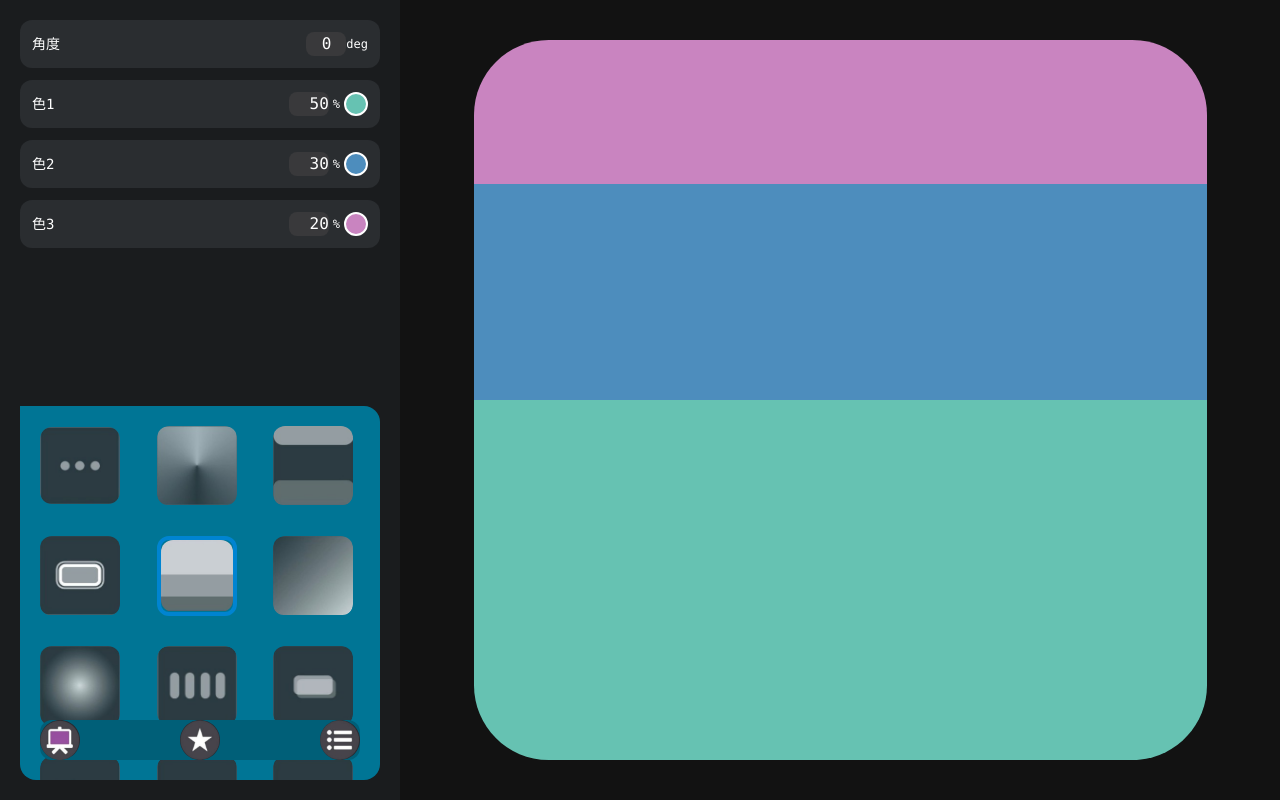
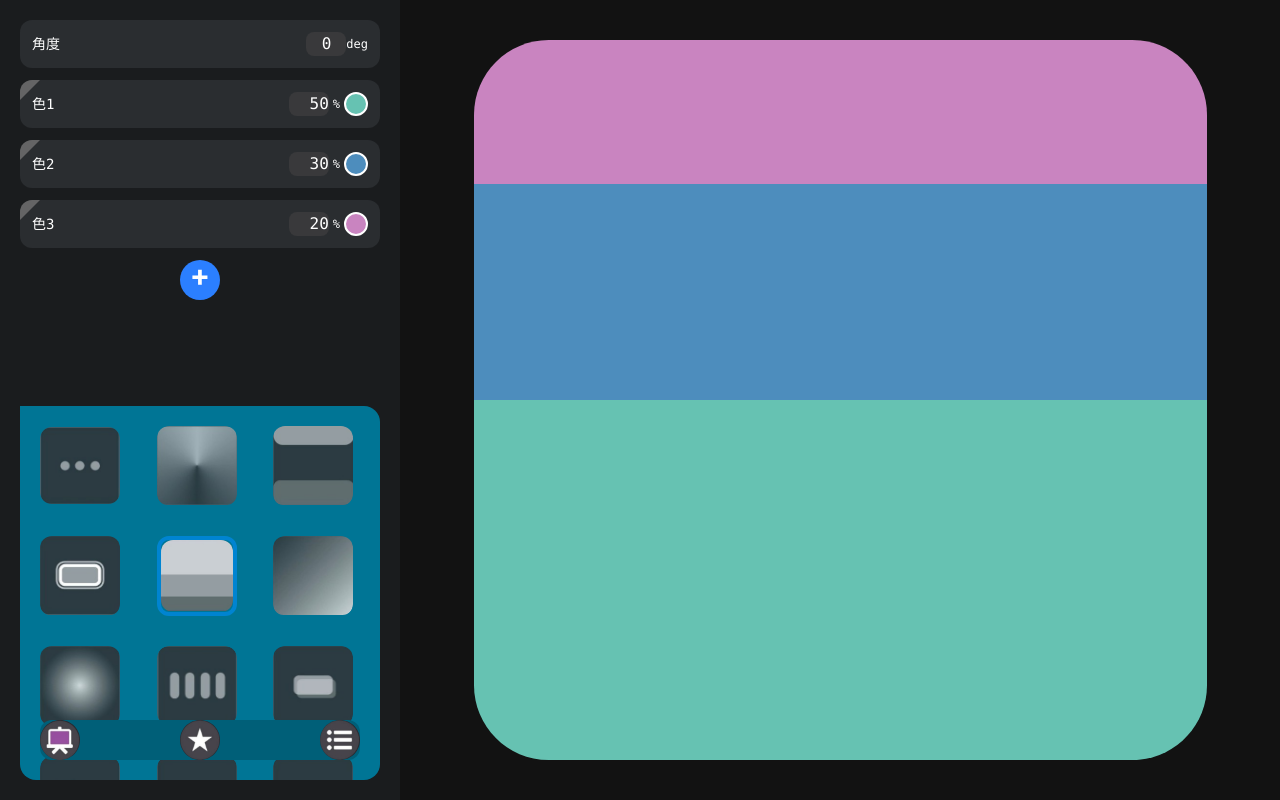
Before and after one commit to re-fuku/color-conmbination-app, a React (Vite) app: page / in a window 1280 px wide. Both pictures are taken after a click on the button 196 px from the left and 575 px from the top of the page. Built offline with nearby package versions, Linux system fonts and the light colour scheme.

Commit message:
DeleteButtonの作成完了

```diff
--- a/src/components/sidepanels/SettingPanel.tsx
+++ b/src/components/sidepanels/SettingPanel.tsx
@@ -1,9 +1,11 @@
-import { Input } from "postcss";
+import { useState } from "react";
+
 import type { ColorStop } from "../../App";
 
 // 各アイテムリスト
 import InputAngle from "./listitems/InputAngle";
 import ColorPersent from "./listitems/ColorPersent";
+import AddItemButton from "./listitems/AddItemButton";
 import SingleNumberInput from './listitems/SingleNumberInput'
 
 type Props = {
@@ -14,17 +16,33 @@ type Props = {
     selectedLayout: string
 };
 
+export type CommonStyles = {
+  card: string
+  label: string
+  input: string
+  unit: string
+  clip: string
+}
+
 export default function SettingPanel({ angle, setAngle, colors, setColors, selectedLayout}: Props) {
+    const [activeSlideIndex, setActiveSlideIndex] = useState<number | null>(null)
+
     // 共通のスタイルを定義
     const commonStyles = {
-        card: " bg-item-bg-color p-3 rounded-xl flex justify-between items-center",
+        card: " bg-item-bg-color p-3 rounded-xl relative flex justify-between items-center overflow-hidden transition-transform duration-300 ease-in-out",
         label: "text-sm text-text-color",
         input: "bt-transparent bg-input-bg-color text-right w-10 outline-none font-mono rounded-lg",
-        unit: "text-xs text-text-color font-mono"
+        unit: "text-xs text-text-color font-mono",
+        clip: "absolute -top-0 -left-0 h-5 w-5 bg-clip-color rounded-tl-sm [clip-path:polygon(0%_0%,100%_0%,0%_100%)]",
+    }
+
+    // アイテムをスライドをする処理
+    const slideItem = (index: number) => {
+        setActiveSlideIndex(activeSlideIndex === index ? null : index)
     }
 
     // アイテムリストを生成する
-    const renderListItems = () => {
+    const renderItemList = () => {
 
         switch (true) {
             // ➀線形色表示
@@ -38,6 +56,14 @@ export default function SettingPanel({ angle, setAngle, colors, setColors, selec
                         />
 
                         <ColorPersent
+                            colors={colors}
+                            setColors={setColors}
+                            styles={commonStyles}
+                            activeSlideIndex={activeSlideIndex}
+                            slideItem={slideItem}
+                        />
+
+                        <AddItemButton
                             colors={colors}
                             setColors={setColors}
                             styles={commonStyles}
@@ -64,7 +90,7 @@ export default function SettingPanel({ angle, setAngle, colors, setColors, selec
 
     return (
         <div className="h-1/2 gap-3 flex flex-col rounded-3x">
-            {renderListItems()}
+            {renderItemList()}
         </div>
     )
 }
--- a/src/components/sidepanels/listitems/AddItemButton.tsx
+++ b/src/components/sidepanels/listitems/AddItemButton.tsx
@@ -1,29 +1,39 @@
 import type { ColorStop } from "../../../App"
+import type { CommonStyles } from "../SettingPanel"
 
 type Props = {
     colors: ColorStop[]
     setColors: (c:ColorStop[]) => void
-    styles: {
-        card: string
-        label: string
-        input: string
-        unit: string
-    }
+    styles: CommonStyles
 }
 
-export default function AddItemButon(colors, setColors, styles) {
+export default function AddItemButton({colors, setColors}: Props) {
 
-    const addItem = () => {
+    const addColor = () => {
+        // 既存のIDの中から最大値を探して+1する
+        const maxId = colors.length > 0
+            ? Math.max(...colors.map(c => Number(c.id))) : -1
 
+        const newId = (maxId + 1).toString()
+
+        const newColor: ColorStop = {
+            id: newId,
+            color: "#ffffff",
+            ratio: 0
+        }
+
+        setColors([...colors, newColor])
     }
 
 
     return (
-        <button
-            className="w-full bg-transparent font-text-color flex justify-center justify-items-center"
-            onClick={() => addItem()}
-        >
-            <span className="bg-blue-500 w-10 h-10 rounded-full text-3xl font-bold flex justify-items-center justify-center">+</span>
-        </button>
+        <div className="w-full flex justify-center">
+            <button
+                className="w-10 bg-transparent font-text-color flex justify-center justify-items-center"
+                onClick={() => addColor()}
+            >
+                <span className="leading-none bg-blue-500 w-10 h-10 rounded-full text-3xl font-bold flex justify-items-center justify-center hover:border-white hover:border-2">+</span>
+            </button>
+        </div>
     )
 }
--- a/src/components/sidepanels/listitems/ColorPersent.tsx
+++ b/src/components/sidepanels/listitems/ColorPersent.tsx
@@ -1,17 +1,16 @@
 import type { ColorStop } from "../../../App"
+import type { CommonStyles } from "../SettingPanel"
+import DeleteButton from "./DeleteButton"
 
 type Props = {
     colors: ColorStop[]
     setColors: (c:ColorStop[]) => void
-    styles: {
-        card: string
-        label: string
-        input: string
-        unit: string
-    }
+    styles: CommonStyles
+    activeSlideIndex: number | null
+    slideItem: (index: number) => void
 }
 
-export default function ColorPersent({colors, setColors, styles}: Props) {
+export default function ColorPersent({colors, setColors, styles, activeSlideIndex, slideItem}: Props) {
 
     // ratioを変更した際の処理
     const handleRatioChange = (id: string, newRatio: number) => {
@@ -28,10 +27,32 @@ export default function ColorPersent({colors, setColors, styles}: Props) {
         setColors(updatedColors)
     }
 
+    // 変動のスタイル
+
+
     return (
-        <div className="flex flex-col gap-3">
+        <>
             {colors.map((c, i) =>(
-                <div key={c.id} className={styles.card}>
+                <div
+                    className="relative flex flex-col gap-3"
+                    key={c.id}
+                >
+                    <DeleteButton
+                    colors={colors}
+                    setColors={setColors}
+                    slideItem={slideItem}
+                    index={i}
+                    />
+
+                    <div
+                        className={`${styles.card} ${activeSlideIndex === i ? "-translate-x-10" : "-translate-x-0"}`}
+                        onContextMenu={(e) => {
+                            e.preventDefault()
+                            slideItem(i)
+                        }}
+                    >
+
+                        <div className={styles.clip}/>
                         <span className="text-sm text-text-color font-mono">色{i + 1}</span>
                         <div className="flex items-center gap-1">
                             <input
@@ -46,7 +67,8 @@ export default function ColorPersent({colors, setColors, styles}: Props) {
                             />
                         </div>
                     </div>
+                </div>
             ))}
-        </div>
+        </>
     )
 }
--- /dev/null
+++ b/src/components/sidepanels/listitems/DeleteButton.tsx
@@ -0,0 +1,28 @@
+import type { ColorStop } from "../../../App"
+
+type Props = {
+    colors: ColorStop[]
+    setColors: (c:ColorStop[]) => void
+    index: number
+    slideItem: (index: number) => void
+}
+
+export default function DeleteButton({colors, setColors, slideItem, index}: Props) {
+
+    // アイテムリストを削除する
+    const deleteList = (index: number) => {
+        // propsを除外した配列を作成
+        const newColors = colors.filter((_, i) => i !== index)
+        setColors(newColors)
+        slideItem(index)
+    }
+
+    return (
+        <button
+            className="flex items-center absolute right-0 top-[5px] w-8 h-8 rounded-full bg-delete-color"
+            onClick={() => deleteList(index)}
+        >
+            <span className="leading-none w-full h-full rounded-full text-3xl font-bold flex justify-items-center justify-center hover:border-white hover:border-2">ー</span>
+        </button>
+    )
+}
--- a/src/components/sidepanels/listitems/InputAngle.tsx
+++ b/src/components/sidepanels/listitems/InputAngle.tsx
@@ -1,13 +1,11 @@
+import type { CommonStyles } from "../SettingPanel"
+
 type Props = {
     angle: number;
     setAngle: (val: number) => void
-    styles: {
-        card: string
-        label: string
-        input: string
-        unit: string
-    }
+    styles: CommonStyles
 }
+
 
 // 単一数値設定
 export default function InputAngle({angle, setAngle, styles}: Props) {
--- a/src/index.css
+++ b/src/index.css
@@ -6,6 +6,8 @@
   --color-panel-bg-color: #1a1c1e;
   --color-item-bg-color: #2a2d30;
   --color-input-bg-color: #39393B;
+  --color-clip-color: #646465;
+  --color-delete-color: #A84B66;
 
   /* テキスト関連 */
   --color-text-color: white;
```
Also changed, not shown: src/App.tsx (+3 -4 lines). Lines whose indentation alone changed are shown as unchanged.
